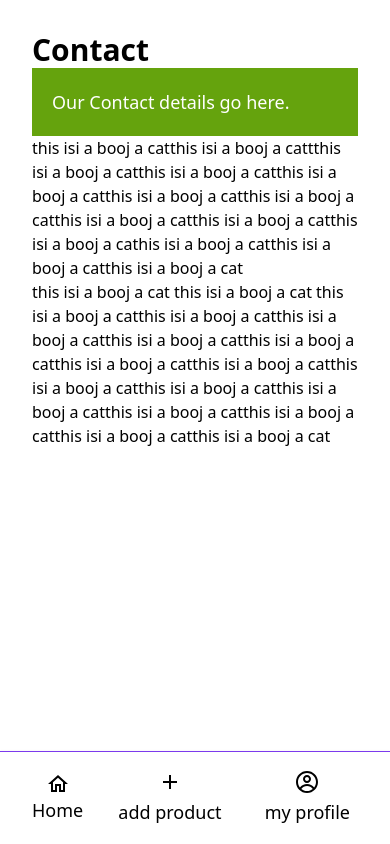
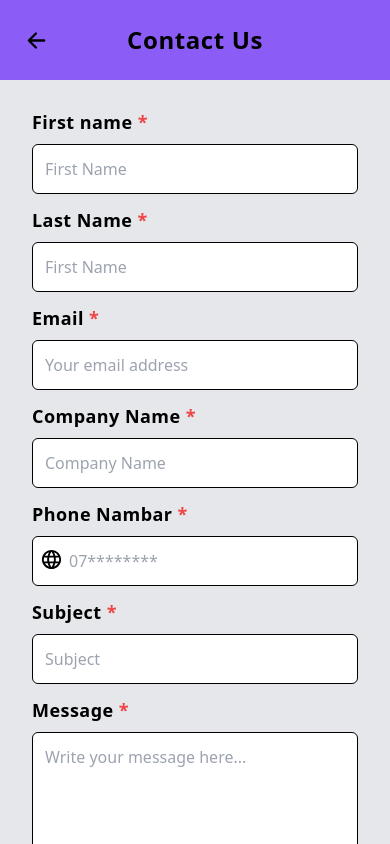
Before and after one commit to NazifaRahimy/joyenda-store, a Next.js app: page /Contact in a window 390 px wide. Built offline with nearby package versions, Linux system fonts and the light colour scheme.

Commit message:
add destopContact , MobileContact components for Contact

```diff
--- a/src/app/Contact/page.tsx
+++ b/src/app/Contact/page.tsx
@@ -1,10 +1,11 @@
+import MobileContact from "@/components/MobileContact";
+import DesktopContact from "@/components/DesktopContact";
 const Contact = () => {
     return (
         <main className="p-8">
-      <h1 className="text-3xl font-bold">Contact</h1>
-      <p className=" bg-lime-600 p-5 text-lg text-white">Our Contact details go here.</p>this isi a booj a  catthis isi a booj a  cattthis isi a booj a  catthis isi a booj a  catthis isi a booj a  catthis isi a booj a  catthis isi a booj a  catthis isi a booj a  catthis isi a booj a  catthis isi a booj a  cathis isi a booj a  catthis isi a booj a  catthis isi a booj a  cat
-      <p>this isi a booj a  cat this isi a booj a  cat this isi a booj a  catthis isi a booj a  catthis isi a booj a  catthis isi a booj a  catthis isi a booj a  catthis isi a booj a  catthis isi a booj a  catthis isi a booj a  catthis isi a booj a  catthis isi a booj a  catthis isi a booj a  catthis isi a booj a  catthis isi a booj a  catthis isi a booj a  cat </p>
-    </main>
+            <DesktopContact/>
+          <MobileContact />
+        </main>
      );
 }
 
```
